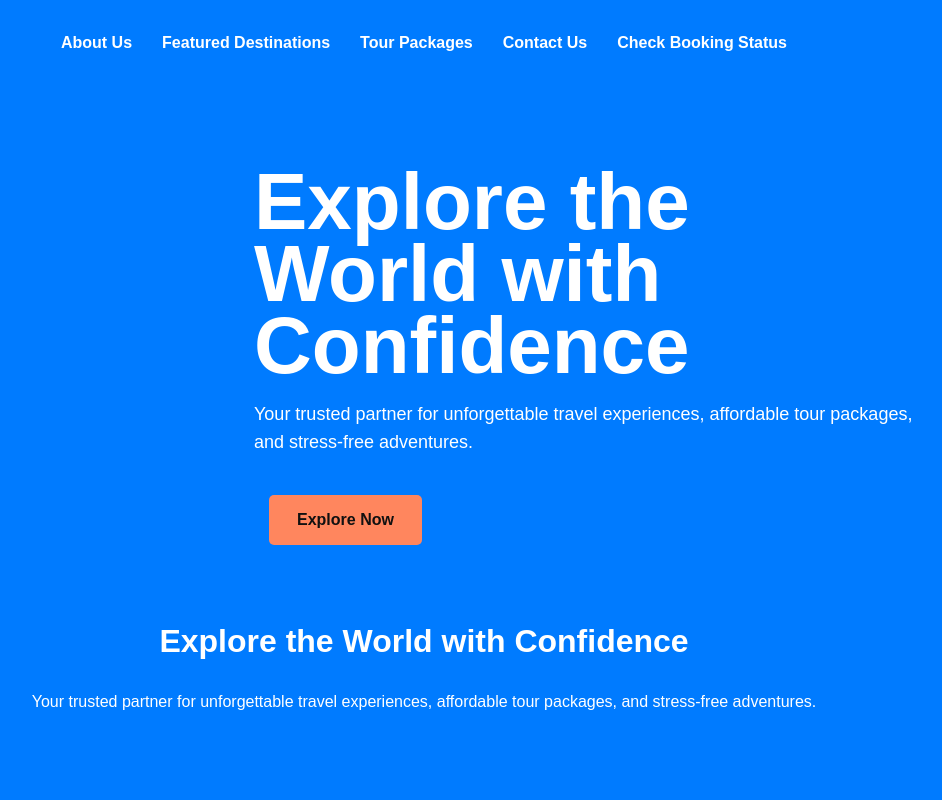
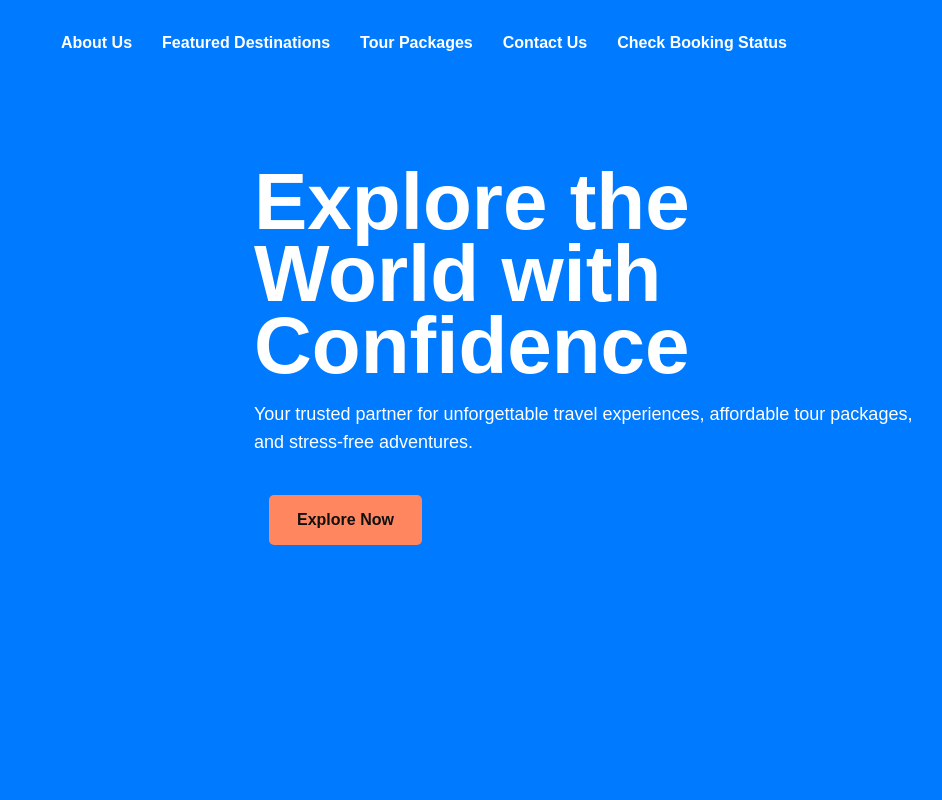
Before and after one commit to littleDevDuri/PMS-travel-and-tours-agency, a plain HTML site: page index.html in a window 1280 px wide. Shown: the top 800 px of the page, without its empty margins (216-1158 px from the left). Drawn offline with nearby package versions, Linux system fonts and the light colour scheme; no server answers.

Commit message:
Fix HTML formatting and structure
Signed-off-by: littleDevDuri <little.pheasants@gmail.com>

```diff
--- a/index.html
+++ b/index.html
@@ -27,8 +27,6 @@
 	            </div>
 	        </div>
         </nav>
-        <h1>Explore the World with Confidence</h1>
-        <p>Your trusted partner for unforgettable travel experiences, affordable tour packages, and stress-free adventures.</p>
     </header>
 
     <div class="container">
```
